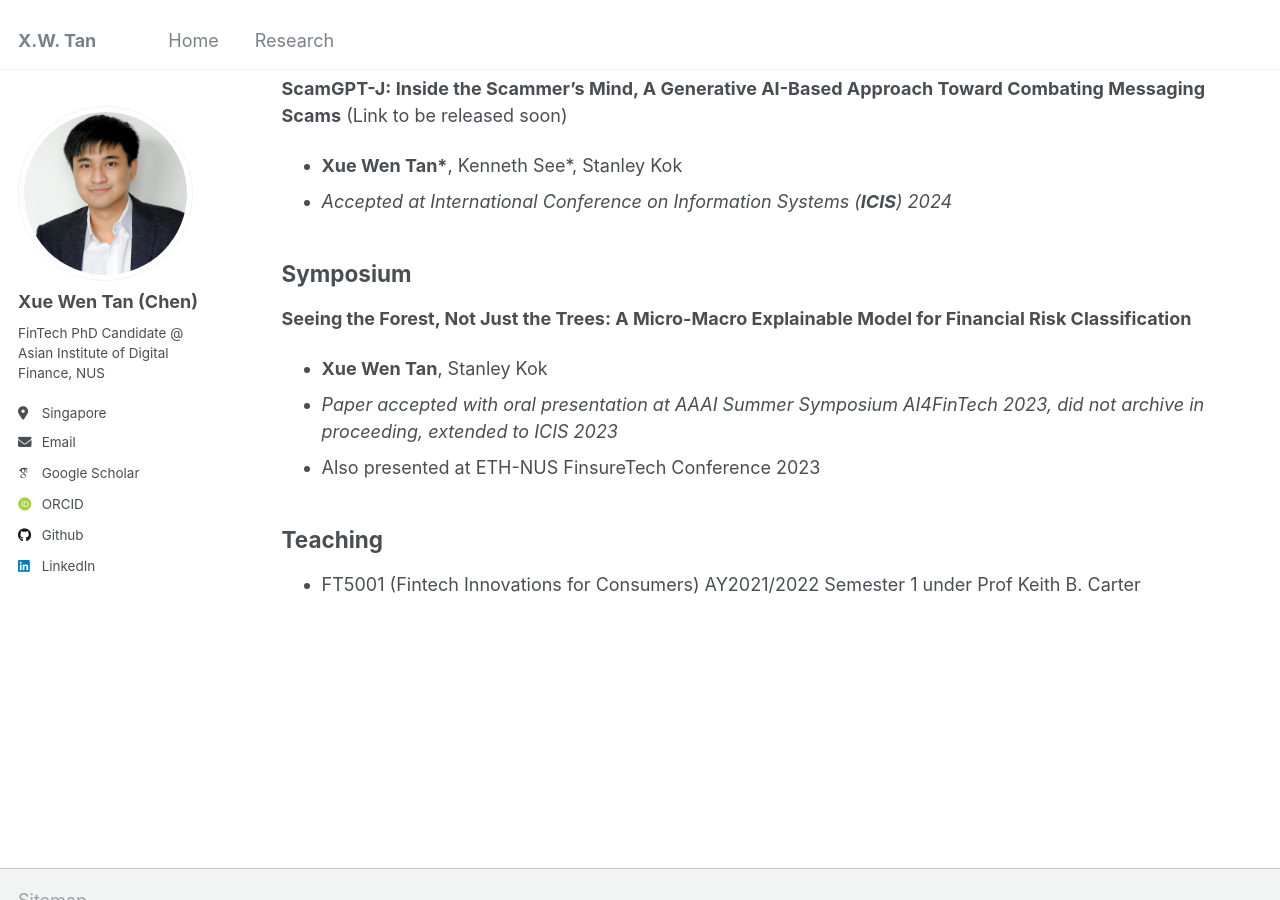
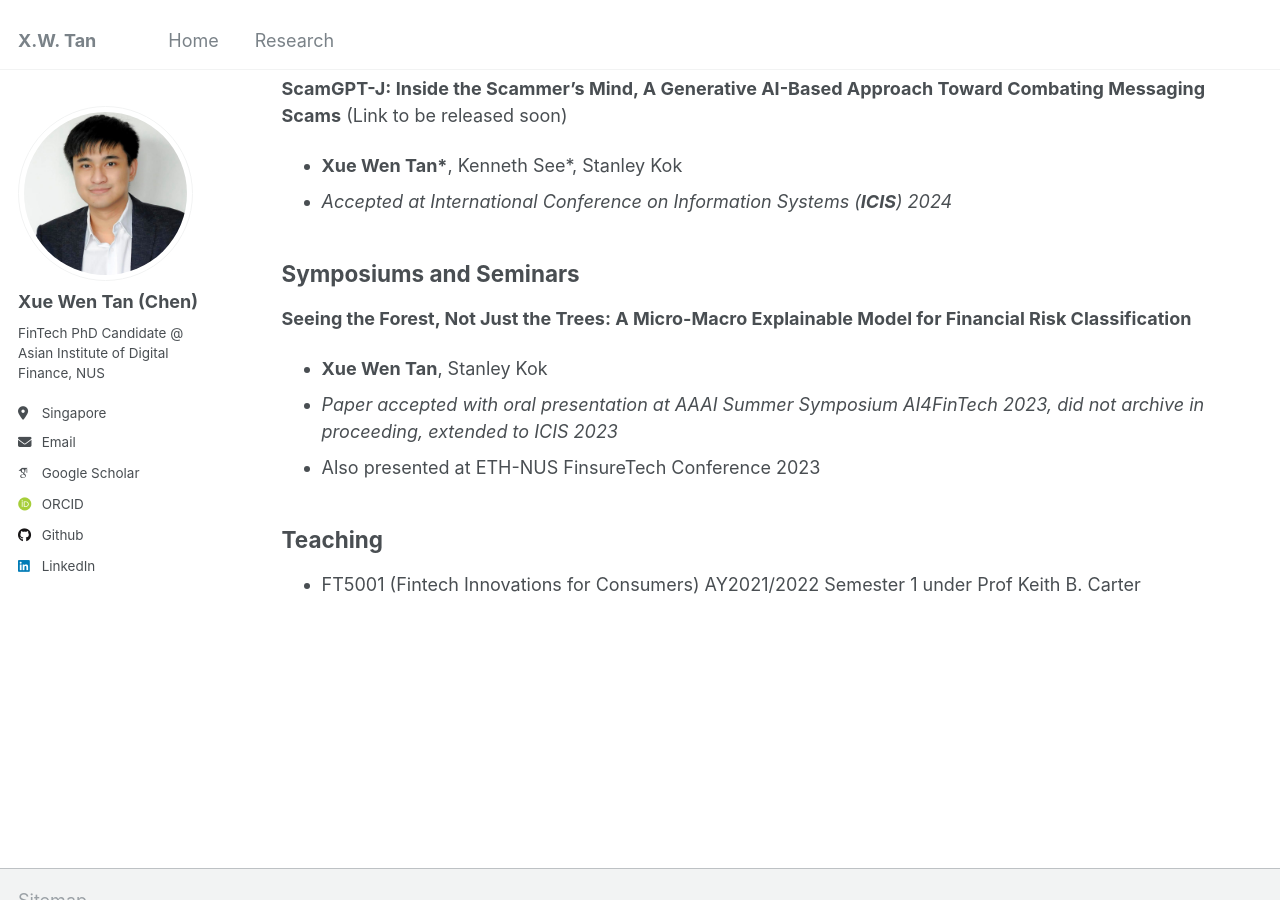
Before and after one commit to Chen-XueWen/Chen-XueWen.github.io, a Jekyll site: the page built from _pages/publications.md, in a window 1280 px wide and 900 px high, scrolled down 425 px. Built offline with Jekyll 4.4.1, drawn with Linux system fonts in a browser that asks for light colours; some web fonts are replaced.

Commit message:
Update publications.md

```diff
--- a/_pages/publications.md
+++ b/_pages/publications.md
@@ -16,7 +16,7 @@ My current research mainly focus on Natural Language Processing, specifically on
   - **Xue Wen Tan\***, Kenneth See\*, Stanley Kok
   - *Accepted at International Conference on Information Systems (**ICIS**) 2024*
 
-## Symposium
+## Symposiums and Seminars
 **Seeing the Forest, Not Just the Trees: A Micro-Macro Explainable Model for Financial Risk Classification**
   - **Xue Wen Tan**, Stanley Kok
   - *Paper accepted with oral presentation at AAAI Summer Symposium AI4FinTech 2023, did not archive in proceeding, extended to ICIS 2023*
```
